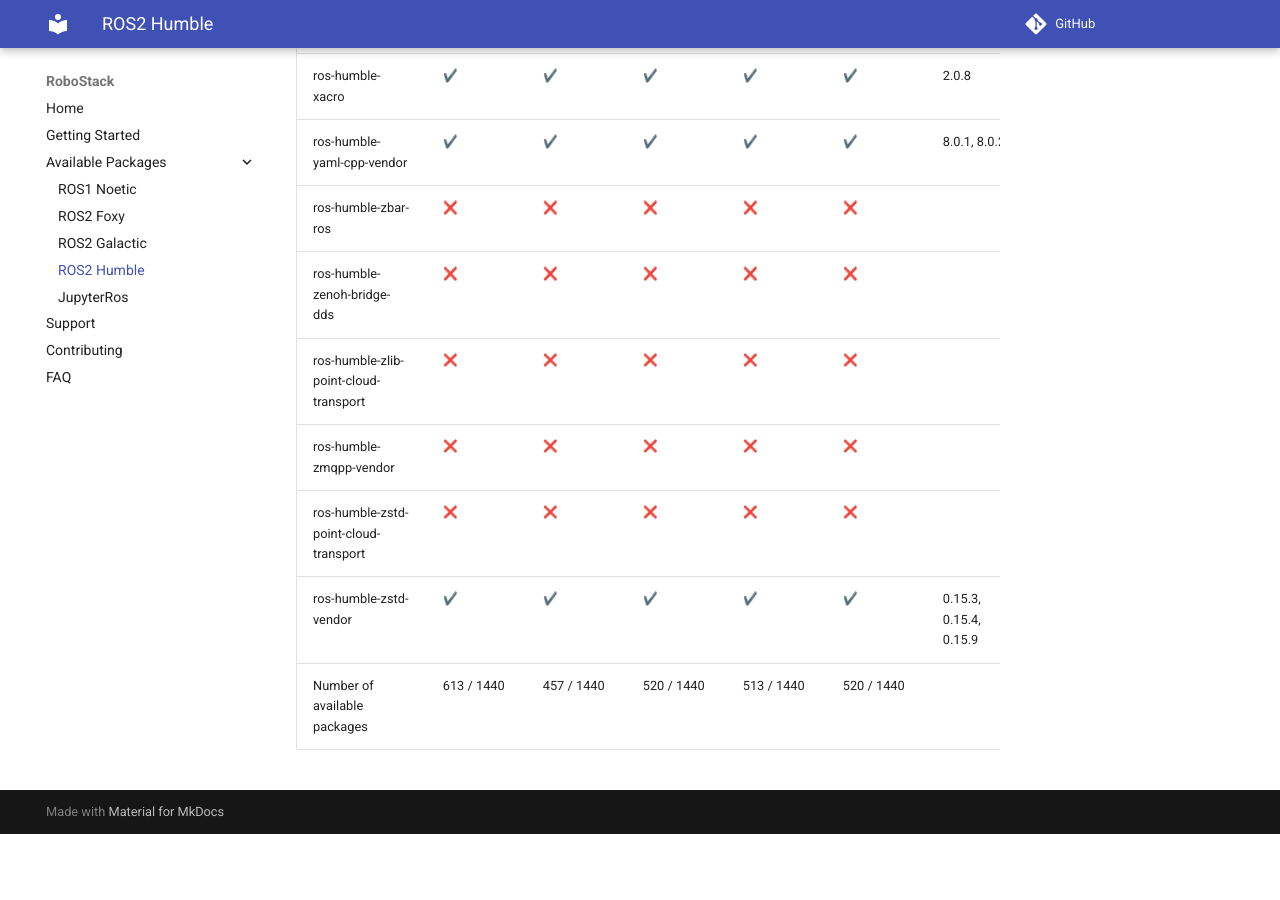
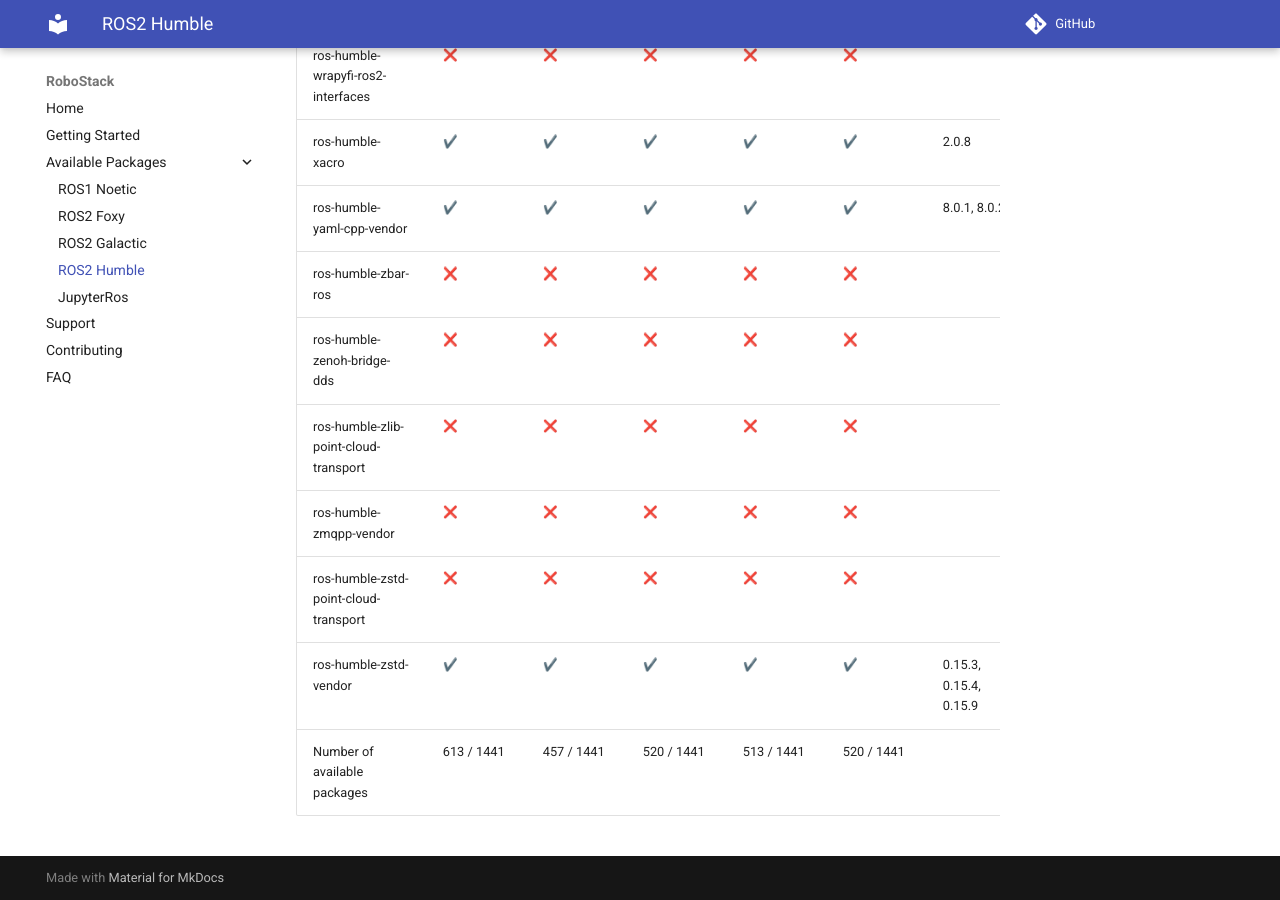
Before and after one commit to RoboStack/robostack.github.io, an MkDocs documentation site: the page built from docs/humble.md, in a window 1280 px wide and 900 px high, scrolled down 110743 px. Built offline with MkDocs 1.6.1 and Material for MkDocs 9.7.7, drawn with Linux system fonts in a browser that asks for light colours; emoji names are drawn with the system emoji font; comment, search, counter and statistics services are not loaded; before the commit the page ends 111577 px from its top, so only the background shows below that; some of the changed text lies outside the part shown.

Commit message:
Update tables

```diff
--- a/docs/humble.md
+++ b/docs/humble.md
@@ -1440,4 +1441,4 @@
 | ros-humble-zmqpp-vendor | :x: { data-sort='0' } | :x: { data-sort='0' } | :x: { data-sort='0' } | :x: { data-sort='0' } | :x: { data-sort='0' } |   |
 | ros-humble-zstd-point-cloud-transport | :x: { data-sort='0' } | :x: { data-sort='0' } | :x: { data-sort='0' } | :x: { data-sort='0' } | :x: { data-sort='0' } |   |
 | ros-humble-zstd-vendor | :heavy_check_mark: { data-sort='1' } | :heavy_check_mark: { data-sort='1' } | :heavy_check_mark: { data-sort='1' } | :heavy_check_mark: { data-sort='1' } | :heavy_check_mark: { data-sort='1' } | 0.15.3, 0.15.4, 0.15.9  |
-| Number of available packages |  613 / 1440 | 457 / 1440 | 520 / 1440 | 513 / 1440 | 520 / 1440 |
+| Number of available packages |  613 / 1441 | 457 / 1441 | 520 / 1441 | 513 / 1441 | 520 / 1441 |
```
Also changed, not shown: other parts of docs/humble.md (+1 -0 lines).
